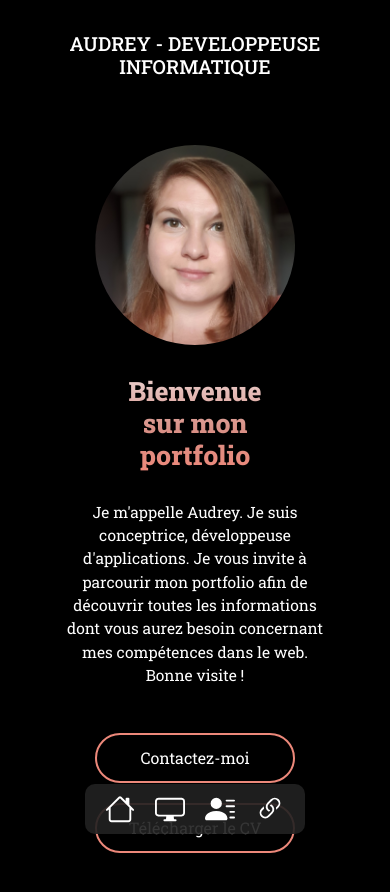
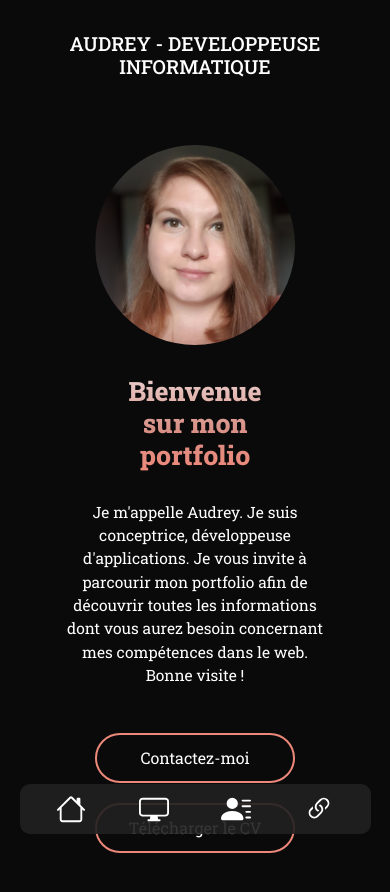
Before and after one commit to AudreyCa/PortfolioProjet-Frontend, an Angular app: page / in a window 390 px wide. Shown: the top 892 px of the page. Built offline with nearby package versions, Linux system fonts and the light colour scheme.

Commit message:
ajustement du rendu des nav-icon

```diff
--- a/src/app/accueil/accueil.component.scss
+++ b/src/app/accueil/accueil.component.scss
@@ -7,7 +7,7 @@
   align-items: center;
   padding: 10px 20px 5px;
   box-sizing: border-box;
-  background-color: black;
+  background-color: #0a0a0b;
 
   .presentation{
     display: flex;
@@ -54,7 +54,7 @@
       width: 200px;
       height: 50px;
       color: white;
-      background-color: black;
+      background-color: #0a0a0b;
       border: 2px solid #ec887a;
       border-radius: 50px;
       &:hover{
--- a/src/app/app.component.scss
+++ b/src/app/app.component.scss
@@ -5,7 +5,7 @@
   display: flex;
   flex-direction: column;
   align-items: center;
-  background-color: black;
+  background-color: #0a0a0b;
   color: white;
   font-family: "Roboto Slab", serif;
   box-sizing: border-box;
--- a/src/app/contact/contact.component.scss
+++ b/src/app/contact/contact.component.scss
@@ -7,7 +7,7 @@
   align-items: center;
   padding: 10px 20px 5px;
   box-sizing: border-box;
-  background-color: black;
+  background-color: #0a0a0b;
 
   h2 {
     margin: 0;
--- a/src/app/experiences/experiences.component.html
+++ b/src/app/experiences/experiences.component.html
@@ -66,7 +66,7 @@
               </svg>
               <p>Thyez (74)</p>
             </div>
-            <p class="titre-indication">Du janvier 2023 au mars 2023</p>
+            <p class="titre-indication">De janvier 2023 à mars 2023</p>
           </div>
           <div class="contenu-txt">
             <p>Développement d’une application web complète permettant l’automatisation de tâches administratives pour
@@ -134,7 +134,7 @@
           </div>
           <div class="contenu-txt">
             <p>Formation en alternance : 3 à 4 jours en entreprise (chez Biotech Dental Digital) + 1 à 2 jours en formation.</p>
-            <p><span>Au programme, j'ai réalisé différents projets basés sur : </span>HTML, CSS, Javascript, gestion de projets agiles, débbug et optimisation de site, React.js, Node.js avec Express.js.</p>
+            <p><span>Au programme, j'ai réalisé différents projets basés sur : </span>HTML, CSS, Javascript, gestion de projets agiles, débogage et optimisation de site, React.js, Node.js avec Express.js.</p>
           </div>
         </div>
       </accordion-group>
--- a/src/app/experiences/experiences.component.scss
+++ b/src/app/experiences/experiences.component.scss
@@ -7,7 +7,7 @@
   flex-wrap: wrap;
   padding: 10px 20px 5px;
   box-sizing: border-box;
-  background-color: black;
+  background-color: #0a0a0b;
 
   h2 {
     margin: 0;
@@ -34,7 +34,7 @@
       width: 200px;
       height: 50px;
       color: white;
-      background-color: black;
+      background-color: #0a0a0b;
       border: 2px solid #5bfdd7;
       border-radius: 50px;
       &:hover {
@@ -72,14 +72,14 @@
           padding: 10px;
           font-size: clamp(1.125rem, 1.0099rem + 0.614vw, 1.5625rem);
           font-weight: 600;
-          text-shadow: 3px 2px 4px black;
+          text-shadow: 3px 2px 4px #0a0a0b;
 
           .card-title{
             margin: 0;
           }
 
           svg{
-            filter: drop-shadow(2px 2px 1px black);
+            filter: drop-shadow(2px 2px 1px #0a0a0b);
           }
         }
       }
@@ -105,7 +105,7 @@
           text-decoration-thickness: 3px;
           a{
             text-decoration: none;
-            color: black;
+            color: #0a0a0b;
           }
         }
         .titre-indication{
--- a/src/app/nav-icon/nav-icon.component.scss
+++ b/src/app/nav-icon/nav-icon.component.scss
@@ -4,11 +4,15 @@
   left: 0;
   right: 0;
   display: none;
+  height: 70px;
 
   nav {
-    padding: auto;
     background-color: rgba(34, 34, 34, 0.911);
     border-radius: 10px;
+    display: flex;
+    justify-content: space-evenly;
+    align-items: center;
+    width: 90%;
 
     ul {
       list-style-type: none;
@@ -17,6 +21,8 @@
       padding: 10px;
       display: flex;
       align-items: center;
+      justify-content: space-around;
+      width: 100%;
 
       a {
         text-decoration: none;
@@ -48,7 +54,5 @@
     display: flex;
     justify-content: center;
     align-items: center;
-    padding: 20px;
-    height: 70px;
   }
 }
--- a/src/app/navigation/navigation.component.scss
+++ b/src/app/navigation/navigation.component.scss
@@ -49,9 +49,9 @@
       .active-home {
         border-image: linear-gradient(
             to right,
-            rgb(0, 0, 0) 0%,
+            #0a0a0b 0%,
             #ec887a 50%,
-            rgb(0, 0, 0) 100%
+            #0a0a0b 100%
           )
           1;
         color: #ec887a;
@@ -60,9 +60,9 @@
       .active-portfolio {
         border-image: linear-gradient(
             to right,
-            rgb(0, 0, 0) 0%,
+            #0a0a0b 0%,
             #c577b4 50%,
-            rgb(0, 0, 0) 100%
+            #0a0a0b 100%
           )
           1;
         color: #c577b4;
@@ -71,9 +71,9 @@
       .active-expe {
         border-image: linear-gradient(
             to right,
-            rgb(0, 0, 0) 0%,
+            #0a0a0b 0%,
             #00ffc3 50%,
-            rgb(0, 0, 0) 100%
+            #0a0a0b 100%
           )
           1;
         color: #00ffc3;
@@ -81,9 +81,9 @@
       .active-contact {
         border-image: linear-gradient(
             to right,
-            rgb(0, 0, 0) 0%,
+            #0a0a0b 0%,
             #4c80f1 50%,
-            rgb(0, 0, 0) 100%
+            #0a0a0b 100%
           )
           1;
         color: #4c80f1;
--- a/src/app/portfolio/portfolio.component.scss
+++ b/src/app/portfolio/portfolio.component.scss
@@ -7,7 +7,7 @@
   align-items: center;
   padding: 10px;
   padding: 10px 20px 5px;
-  background-color: black;
+  background-color: #0a0a0b;
 
   h2 {
     margin: 0;
@@ -38,7 +38,7 @@
       width: 150px;
       height: 50px;
       color: white;
-      background-color: black;
+      background-color: #0a0a0b;
       border: 2px solid #c577b4;
       border-radius: 50px;
       &:hover {
--- a/src/app/project-modal/project-modal.component.scss
+++ b/src/app/project-modal/project-modal.component.scss
@@ -1,5 +1,5 @@
 .container_modal_projets {
-  background-color: black;
+  background-color: #0a0a0b;
   color: white;
   padding: 10px;
   max-width: 500px;
@@ -20,7 +20,7 @@
     box-sizing: border-box;
     .close_popup {
       color: white;
-      background-color: black;
+      background-color: #0a0a0b;
       border: none;
     }
   }
--- a/src/assets/projets_data.json
+++ b/src/assets/projets_data.json
@@ -32,7 +32,7 @@
     ],
     "lienSite": "",
     "resume": "Application Fullstack Angular et Node.JS",
-    "description": "J'ai réalisé cette application fullstack, seule, dans le cadre de mon stage de Concepteur Développeur d'Applications, entre janvier et mars 2023. Cette application permet d'automatiser le processus de génération de documents administratifs pour la photographe et gérant de Alpix Photo. Ce projet a été fait avec Angular et Express.JS. Je l'ai réalisé seule dans le cadre de mon stage de Concepteur Développeur d'Application entre janvier et mars 2023. Google Sheet a été utilisé en guise de base de données.",
+    "description": "Cette application permet d'automatiser le processus de génération de documents administratifs pour la photographe et gérant de Alpix Photo. Ce projet a été fait avec Angular et Express.JS. Je l'ai réalisé seule dans le cadre de mon stage de Concepteur Développeur d'Application entre janvier et mars 2023. Google Sheet a été utilisé en guise de base de données.",
     "tags": [
       "Angular",
       "TypeScript",
@@ -191,7 +191,7 @@
     ],
     "lienSite": "",
     "resume": "Développement Fullstack",
-    "description": "Dans le cadre de mon projet final lors de la formation de Concepteur Développeur d'Applications, j'ai réalisé un application fullstack avec Angular et Node.js. La base de données a été développer avec PostgreSQL. Pour utiliser cette application, il faut créer un compte. Chaque utilisateur peut créer des liste d'envies, de choses à faire quand il part en vacances. L'application a été déployer avec electron.",
+    "description": "Dans le cadre de mon projet final lors de la formation de Concepteur Développeur d'Applications, j'ai réalisé une application fullstack avec Angular et Node.js. La base de données a été développer avec PostgreSQL. Pour utiliser cette application, il faut créer un compte. Chaque utilisateur peut créer des liste d'envies, de choses à faire quand il part en vacances. L'application a été déployer avec ElectronJS",
     "tags": [
       "Angular",
       "TypeScript",
--- a/src/styles.scss
+++ b/src/styles.scss
@@ -16,7 +16,7 @@ html {
   justify-content: center;
   flex-wrap: wrap;
   box-shadow: none;
-  background-color: black;
+  background-color: #0a0a0b;
   color: white;
   font-family: "Roboto Slab", serif;
   box-sizing: border-box;
@@ -27,7 +27,7 @@ html {
     padding:0;
     margin:0;
     height: 100%;
-    background-color: black;
+    background-color: #0a0a0b;
   }
 }
 
@@ -37,10 +37,10 @@ html {
   height: 0px;
 }
 ::-webkit-scrollbar-track {
-  background: black;
+  background: #0a0a0b;
 }
 ::-webkit-scrollbar-thumb {
-  background: linear-gradient(#ec887a, #c577b4, #5bfdd7, #1858e2), black;
+  background: linear-gradient(#ec887a, #c577b4, #5bfdd7, #1858e2), #0a0a0b;
   border-radius: 10px;
   border: 1px solid rgba(255, 255, 255, 0.479);
 }
```
Also changed, not shown: 1 other file (tests, documents, lock files or other folders).
